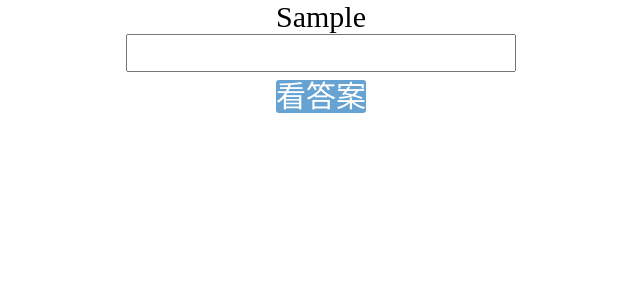
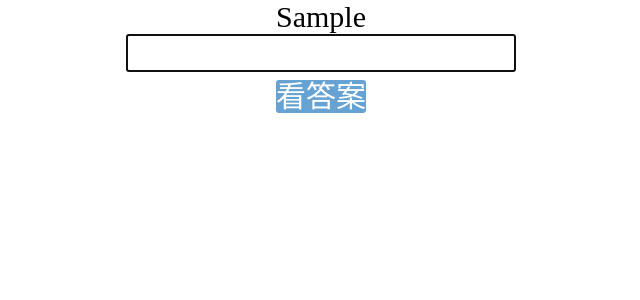
Before and after one commit to daggerly/beidanci, a Django app: page /study/meaning in a window 1280 px wide. Shown: the top 300 px of the page, without its empty margins (319-959 px from the left). Run offline with Django 3.2, Linux system fonts and the light colour scheme; tables that the repository leaves empty hold one stand-in row (Sample ...).

Commit message:
自动获取焦点

```diff
--- a/templates/study_meaning.html
+++ b/templates/study_meaning.html
@@ -9,7 +9,7 @@
         <p>{{danci.meaning}}</p>
         <p id="word" style="display:none">{{danci.word}}</p>
         <input type="hidden" name="word" value="{{danci.word}}">
-        <p><input type="text" style="text-align:center"></p>
+        <p><input id="answer" type="text" style="text-align:center"></p>
         <p>
             <span id="btnShowAnswer" onclick="show_answer()" >
                 看答案
@@ -24,6 +24,7 @@
     <p>没有要背的单词</p>
     {% endif%}
     <script type="text/javascript">
+        document.getElementById("answer").focus();
         document.onkeydown=function(event){
             var e = event || window.event || arguments.callee.caller.arguments[0];;
             if(e&& e.keyCode==13){  //回车
```
